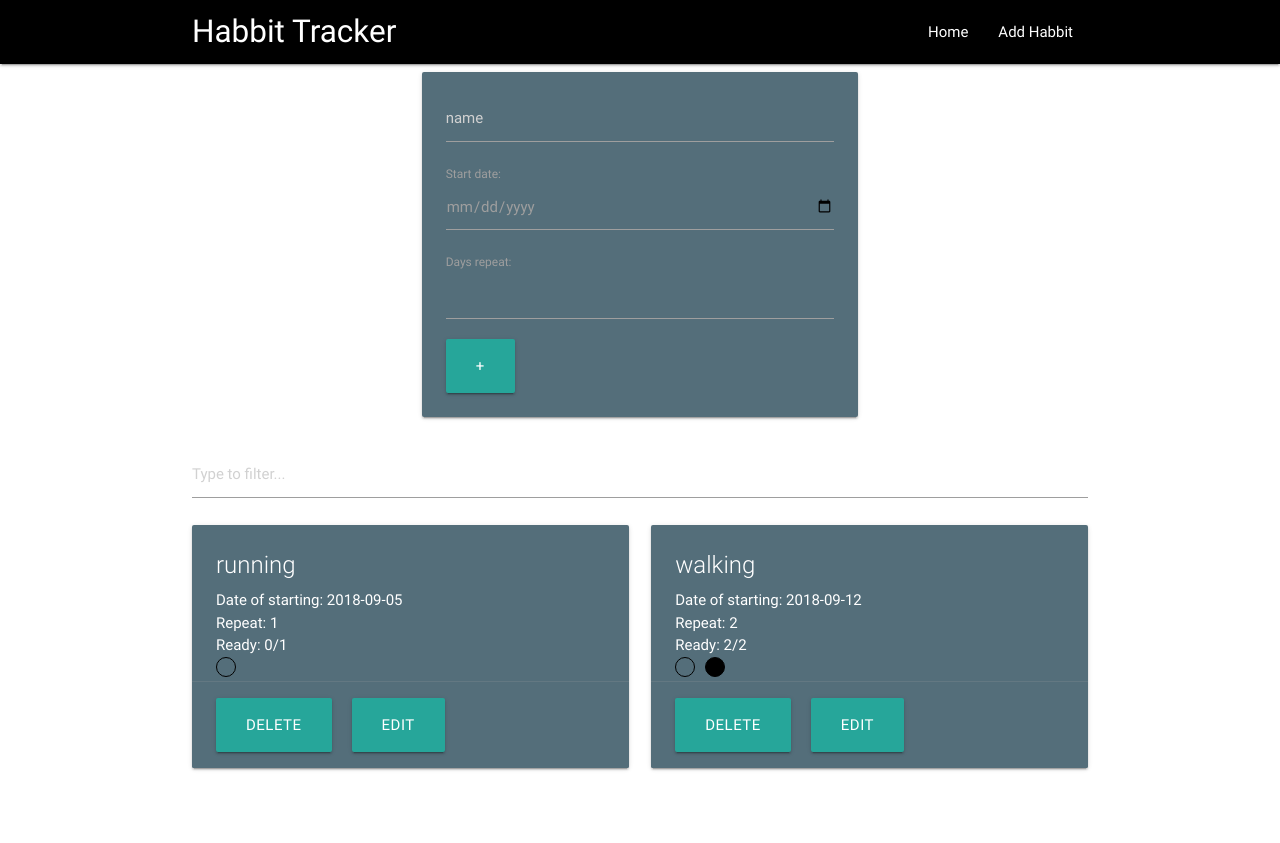
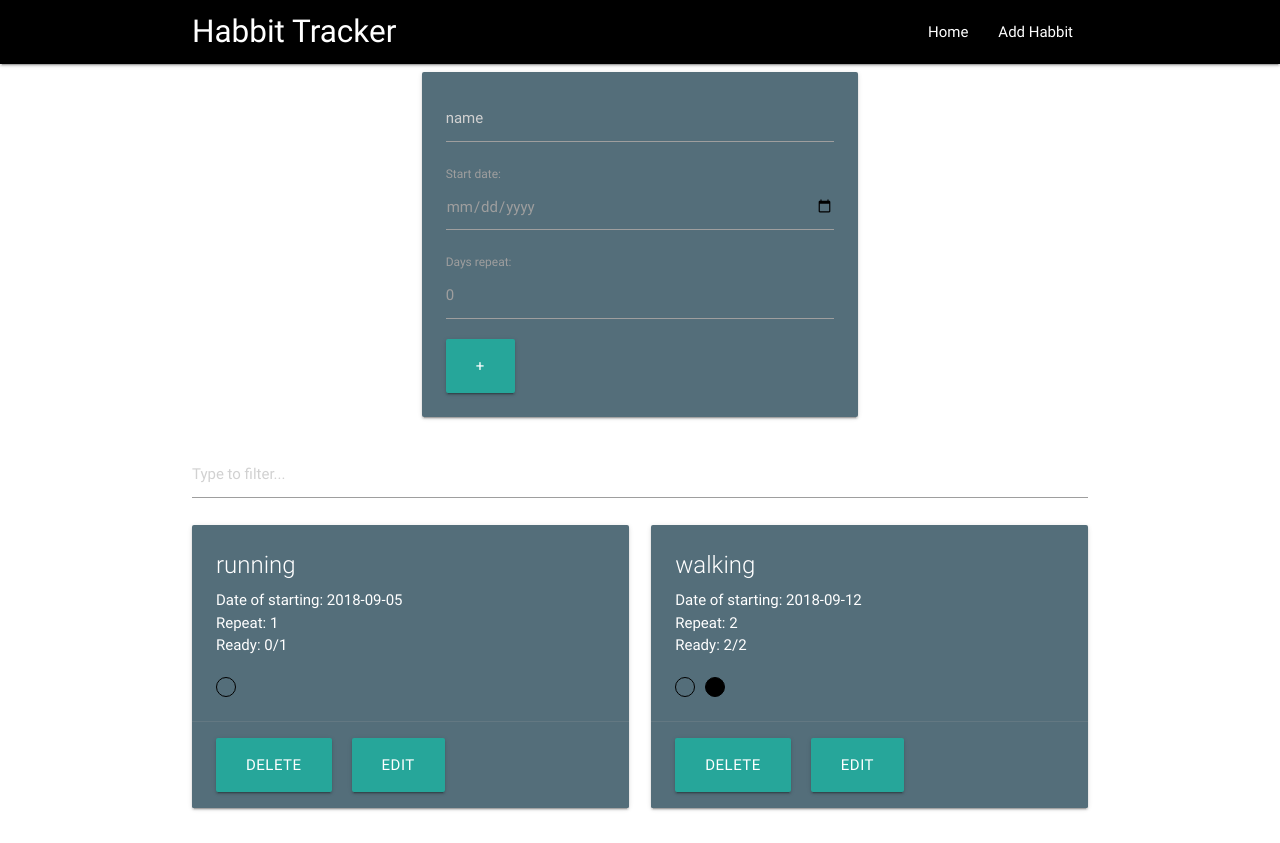
Before and after one commit to sNessie/react-habit-tracker, a React (Create React App) app: page / in a window 1280 px wide. Before the commit the page ends 803 px from the top, so only its background shows below. Built offline with nearby package versions, Linux system fonts and the light colour scheme.

Commit message:
setState for timesRepeat

```diff
--- a/public/data.json
+++ b/public/data.json
@@ -1,29 +1,29 @@
 [
-      { "id": 1,
+      { "id": 0,
         "name": "running",
         "date": "2018-09-05",
         "times": 1,
         "timesRepeat": [{
-          "id": 11,
+          "id": 101,
           "date":"2018-09-05",
           "ready": false
         }],
         "ready": 0
       },
-      { "id": 2,
+      { "id": 1,
         "name": "walking",
         "date": "2018-09-12",
         "times": 2,
         "timesRepeat": [
           {
-          "id": 21,
-            "date": "2018-09-05",
-            "ready": false
+          "id": 201,
+          "date": "2018-09-05",
+          "ready": false
           },
           {
-          "id": 22,
-            "date": "2018-09-06",
-            "ready": true
+          "id": 202,
+          "date": "2018-09-06",
+          "ready": true
         }],
 
         "ready": 2
--- a/src/components/AddHabbit/AddHabbit.js
+++ b/src/components/AddHabbit/AddHabbit.js
@@ -6,7 +6,7 @@ class AddHabbit extends Component{
     id: '',
     name: '',
     date: '',
-    times:'' ,
+    times: 0 ,
     timesRepeat: [{
       id: '',
       date: '',
@@ -20,15 +20,17 @@ class AddHabbit extends Component{
   }
 
   handleSubmit = (e) => {
-    // TODO: function generates timesRepeat with unique id
-    // TODO: unique id for habit
     e.preventDefault();
-    this.props.handleSave({...this.state});
+    const timesRepeat = this.generateTimesRepeat(this.state.date, this.state.times);
+    this.setState(
+      timesRepeat
+    )
+    this.props.handleSave({...this.state, timesRepeat});
     this.setState({
       id: '',
       name: '',
       date: '',
-      times:'' ,
+      times: 0,
       timesRepeat: [{
         id: '',
         date: '',
@@ -38,7 +40,24 @@ class AddHabbit extends Component{
     })
   }
 
+generateTimesRepeat = (date, times) => {
+  let startDate = new Date(date);
+  times = parseInt(times, 10);
+  let timesRepeat = [];
+  let newDate = new Date();
+  let id = 0;
+  for(let i=0; i<times; i++){
+    id = Math.floor(Math.random()*1000);
+    newDate.setDate(startDate.getDate() + i);
+    timesRepeat.push({id: id, date: newDate.toISOString().substring(0, 10), ready: false })
+
+  }
+  console.log(timesRepeat);
+  return timesRepeat
+
+}
   render(){
+    const {name, date, times} = this.state;
   return (
     <div className="row">
     <div className="col s12 m6 offset-m3">
@@ -48,10 +67,12 @@ class AddHabbit extends Component{
             <input type="text"
               placeholder="name"
               name="name"
+              value={name}
               onChange={this.handleChange}/>
             <label>
               Start date:
               <input type="date"
+                value={date}
                 name="date"
                 onChange={this.handleChange}/>
             </label>
@@ -59,6 +80,7 @@ class AddHabbit extends Component{
               Days repeat:
               <input type="number"
                 name="times"
+                value={times}
                 onChange={this.handleChange}/>
             </label>
             <button
--- a/src/components/Home/Home.js
+++ b/src/components/Home/Home.js
@@ -8,6 +8,7 @@ class Home extends Component{
   state = {
     habits : [ ],
     filterText : '',
+    idNextHabit: '',
   }
 
   componentDidMount(){
@@ -16,6 +17,7 @@ class Home extends Component{
         this.setState({
           habits: response.data
         })
+
       })
   }
 
@@ -26,8 +28,8 @@ class Home extends Component{
   }
 
   handleSave = (habit) => {
-    this.setState((prevState, props) => {
-      const newHabit = {...habit}
+    this.setState(() => {
+      const newHabit = {...habit, id: this.state.habits.length}
       return{
          habits: [...this.state.habits, newHabit]
       }
@@ -35,8 +37,10 @@ class Home extends Component{
   }
 
   render(){
+
     return (
       <div className="container">
+
         <AddHabbit handleSave={this.handleSave} />
         <Search filterText = {this.state.filterText}
         filterUpdate = {this.filterUpdate} />
--- a/src/components/ShowHabits/ShowHabits.css
+++ b/src/components/ShowHabits/ShowHabits.css
@@ -1,3 +1,6 @@
+.habit-box {
+  padding: 20px 0;
+}
 .todo{
   width: 20px;
   height: 20px;
@@ -6,6 +9,7 @@
   float: left;
   margin-right: 10px;
   margin-bottom: 20px;
+  position: relative;
 }
 
 .ready{
@@ -15,3 +19,14 @@
 .my_btn{
   margin-right: 20px;
 }
+.hidden {
+  display: none;
+}
+.todo:hover .hidden{
+  display: block;
+  position: absolute;
+  top: -20px;
+  left: -20px;
+  font-size: 10px;
+  width: 100px;
+}
--- a/src/components/ShowHabits/ShowHabits.js
+++ b/src/components/ShowHabits/ShowHabits.js
@@ -17,17 +17,19 @@ class ShowHabits extends Component {
               <p>Date of starting: {habit.date}</p>
               <p>Repeat: {habit.times}</p>
               <p>Ready: {habit.ready}/{habit.times}</p>
+              <div className="habit-box">
                 {habit.timesRepeat.map(time => {
                   if(time.ready){
                   return(
-                    <div className="todo ready" key={time.id} data-date={time.date}></div>
+                    <div className="todo ready" key={time.id}><span className="hidden">{time.date}</span></div>
                 )}
                 else{
                   return(
-                    <div className="todo" key={time.id} data-date={time.date}></div>
+                    <div className="todo" key={time.id}><span className="hidden">{time.date}</span></div>
                   )
                 }
               })}
+            </div>
             </div>
             <div className="card-action">
               <button className="waves-effect waves-light btn-large  my_btn">Delete</button>
```
Also changed, not shown: 1 other file (tests, documents, lock files or other folders).
